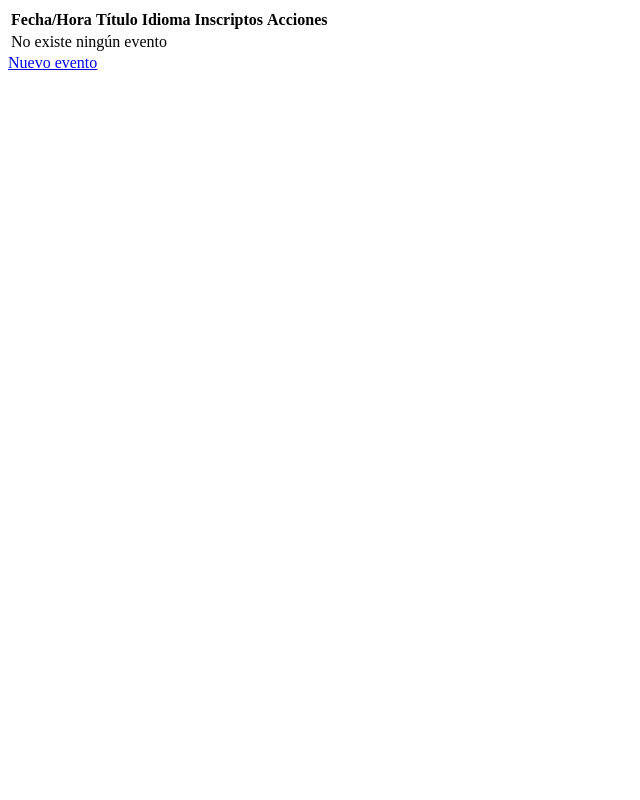
After one commit to facu7713/CursoSymfony5, a Symfony app: template templates/adminEvento/eventos.html.twig in a window 1280 px wide. The commit adds this page. Shown: the whole page, without its empty margins (0-640 px from the left). Run offline with Twig, Linux system fonts and the light colour scheme; the template is opened without the code that fills it, so the values that code supplies are empty; some libraries are stand-ins or nearby versions.

Commit message:
Subir cambios

```diff
--- /dev/null
+++ b/templates/adminEvento/eventos.html.twig
@@ -0,0 +1,36 @@
+<html><body> <!-- borrar -->
+    <!-- MENSAJES FLASH ADMIN AQUÍ (utilizar <div class=”flash_admin”> </div>) -->
+    <div class="grid_16">
+        <table>
+        <thead>
+        <tr>
+        <th>Fecha/Hora</th>
+        <th>Título</th>
+        <th>Idioma</th>
+        <th>Inscriptos</th>
+        <th>Acciones</th>
+        </tr>
+        </thead>
+
+        <tbody>
+        {% for evento in eventos %}
+        <tr>
+        <td>{{ evento.fecha | date('d/m/Y') }} {{ evento.hora | date('H:i') }} </td>
+        <td><a href="#RUTA_EDITAR_EVENTO">{{ evento.titulo }}</a></td>
+        <td>{{ evento.idioma }}</td>
+        <td>{{ evento.usuarios | length }}</td>
+        <td>
+        <a href="#RUTA_A_INSCRIPTOS">Ver inscriptos</a>
+        <a href="#RUTA_BORRAR_EVENTO">Borrar</a>
+        </td>
+        </tr>
+        {% else %}
+        <tr>
+        <td colspan="5">No existe ningún evento</td>
+        </tr>
+        {% endfor %}
+        </tbody>
+        </table>
+        <a href="#RUTA_NUEVO_EVENTO">Nuevo evento</a>
+    </div>
+</body></html> <!-- borrar -->
```
Also changed, not shown: src/Controller/AdminEventoController.php (added, +24 -0 lines), templates/disertante/disertante.html.twig (+12 -2 lines).
